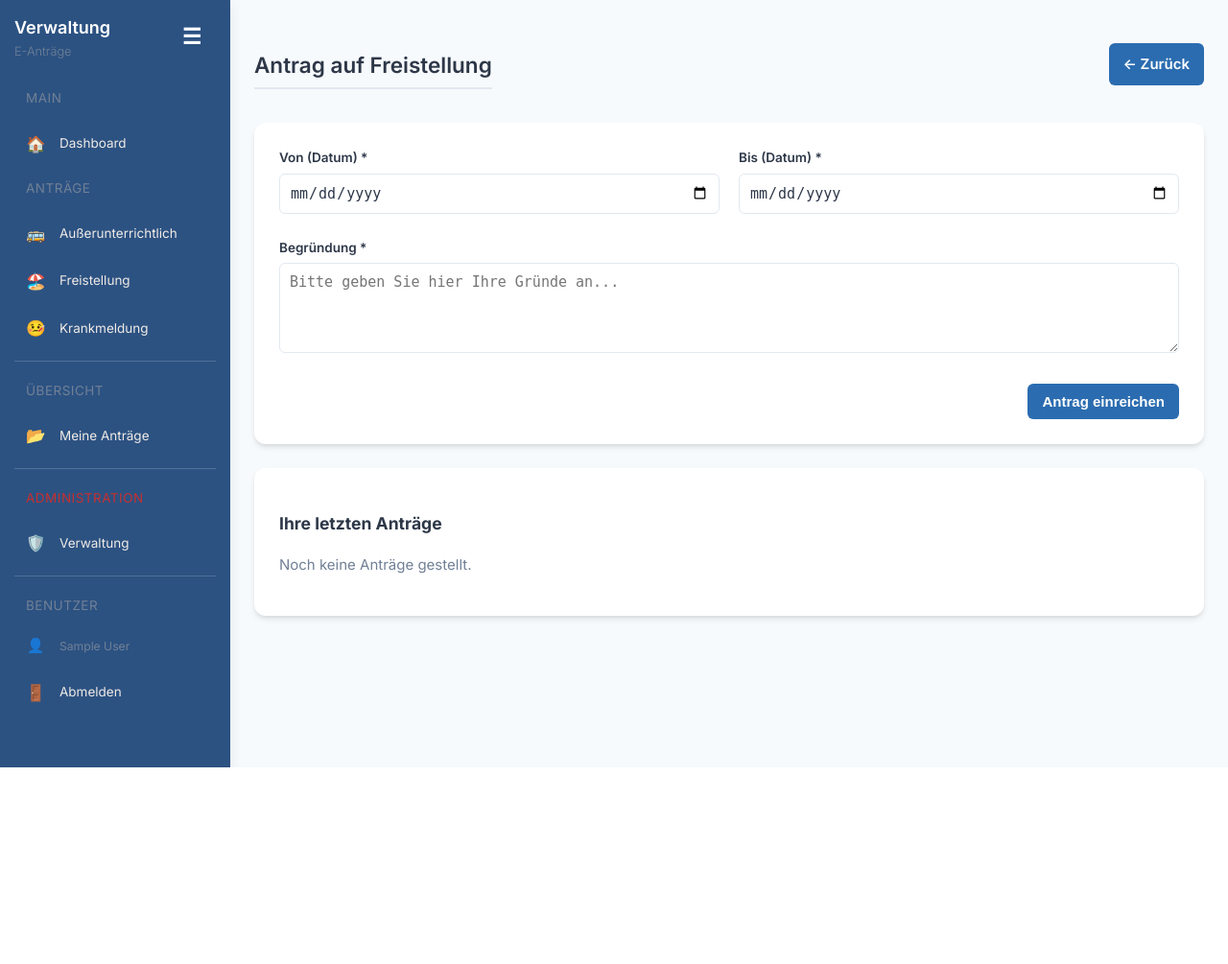
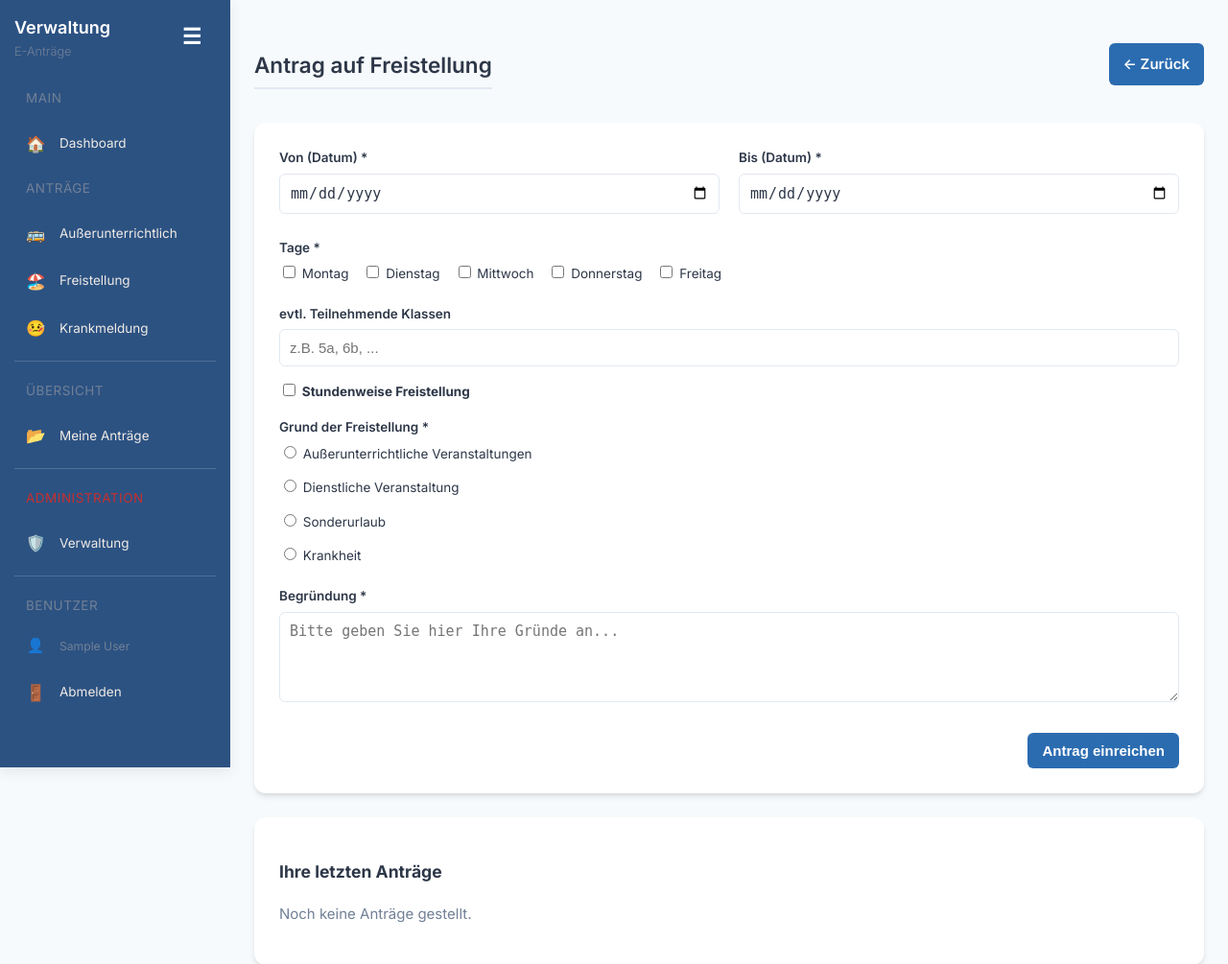
Before and after one commit to flackandreas/feedback_rstn, a PHP site: page /antrag_freistellung.php in a window 1280 px wide. Shown: the top 1005 px of the page at 96% size. Before the commit the page ends 800 px from the top, so only its background shows below. Run offline with PHP 8.4, Linux system fonts and the light colour scheme; the visitor is signed in with stand-in values (Sample User, id 1); data that the repository does not hold is empty; some libraries are stand-ins or nearby versions.

Commit message:
feat: Add detailed fields to exemption requests for days, classes, hourly options, and reason type, along with database schema updates and migration.

```diff
--- a/init.sql
+++ b/init.sql
@@ -33,6 +33,12 @@ CREATE TABLE IF NOT EXISTS exemption_requests (
     date_from DATE NOT NULL,
     date_to DATE NOT NULL,
     reason TEXT NOT NULL,
+    days_of_week VARCHAR(255) DEFAULT NULL,
+    classes VARCHAR(255) DEFAULT NULL,
+    hourly_exemption TINYINT(1) DEFAULT 0,
+    hour_from INT DEFAULT NULL,
+    hour_to INT DEFAULT NULL,
+    reason_type VARCHAR(100) DEFAULT NULL,
     status ENUM('pending', 'approved', 'rejected') DEFAULT 'pending',
     created_at TIMESTAMP DEFAULT CURRENT_TIMESTAMP,
     FOREIGN KEY (teacher_id) REFERENCES teachers(id) ON DELETE CASCADE
--- a/src/antrag_freistellung.php
+++ b/src/antrag_freistellung.php
@@ -22,13 +22,20 @@ if ($_SERVER["REQUEST_METHOD"] == "POST") {
         $date_to = $_POST['date_to'] ?? '';
         $reason = trim($_POST['reason'] ?? '');
 
-        if (empty($date_from) || empty($date_to) || empty($reason)) {
+        $days_of_week = isset($_POST['days_of_week']) && is_array($_POST['days_of_week']) ? implode(', ', $_POST['days_of_week']) : null;
+        $classes = trim($_POST['classes'] ?? '');
+        $hourly_exemption = isset($_POST['hourly_exemption']) ? 1 : 0;
+        $hour_from = !empty($_POST['hour_from']) ? (int)$_POST['hour_from'] : null;
+        $hour_to = !empty($_POST['hour_to']) ? (int)$_POST['hour_to'] : null;
+        $reason_type = $_POST['reason_type'] ?? null;
+
+        if (empty($date_from) || empty($date_to) || empty($reason) || empty($reason_type)) {
             $_SESSION['flash_error'] = "Bitte füllen Sie alle Pflichtfelder aus.";
         } else {
             try {
                 $conn = db_connect();
-                $stmt = $conn->prepare("INSERT INTO exemption_requests (teacher_id, date_from, date_to, reason) VALUES (?, ?, ?, ?)");
-                $stmt->execute([$user_id, $date_from, $date_to, $reason]);
+                $stmt = $conn->prepare("INSERT INTO exemption_requests (teacher_id, date_from, date_to, reason, days_of_week, classes, hourly_exemption, hour_from, hour_to, reason_type) VALUES (?, ?, ?, ?, ?, ?, ?, ?, ?, ?)");
+                $stmt->execute([$user_id, $date_from, $date_to, $reason, $days_of_week, $classes, $hourly_exemption, $hour_from, $hour_to, $reason_type]);
 
                 $_SESSION['flash_success'] = "Ihr Antrag wurde erfolgreich eingereicht.";
             } catch (PDOException $e) {
--- a/src/templates/form_freistellung.twig
+++ b/src/templates/form_freistellung.twig
@@ -19,6 +19,52 @@
             <div class="form-group">
                 <label for="date_to">Bis (Datum) *</label>
                 <input type="date" id="date_to" name="date_to" required>
+            </div>
+        </div>
+
+        <div class="form-group" style="margin-top: 15px;">
+            <label>Tage *</label>
+            <div style="display: flex; gap: 15px; flex-wrap: wrap; margin-top: 5px;">
+                <label style="font-weight: normal;"><input type="checkbox" name="days_of_week[]" value="Montag"> Montag</label>
+                <label style="font-weight: normal;"><input type="checkbox" name="days_of_week[]" value="Dienstag"> Dienstag</label>
+                <label style="font-weight: normal;"><input type="checkbox" name="days_of_week[]" value="Mittwoch"> Mittwoch</label>
+                <label style="font-weight: normal;"><input type="checkbox" name="days_of_week[]" value="Donnerstag"> Donnerstag</label>
+                <label style="font-weight: normal;"><input type="checkbox" name="days_of_week[]" value="Freitag"> Freitag</label>
+            </div>
+        </div>
+
+        <div class="form-group" style="margin-top: 15px;">
+            <label for="classes">evtl. Teilnehmende Klassen</label>
+            <input type="text" id="classes" name="classes" placeholder="z.B. 5a, 6b, ...">
+        </div>
+
+        <div class="form-group" style="margin-top: 15px;">
+            <label style="font-weight: normal;">
+                <input type="checkbox" id="hourly_exemption_check" name="hourly_exemption" value="1">
+                <strong>Stundenweise Freistellung</strong>
+            </label>
+
+            <div id="hourly_inputs" style="display: none; margin-top: 10px; padding: 10px; background: var(--bg-color); border-radius: 4px; border: 1px solid var(--border-color);">
+                <div class="form-grid-2">
+                    <div class="form-group">
+                        <label for="hour_from">Von Stunde</label>
+                        <input type="number" id="hour_from" name="hour_from" min="1" max="12">
+                    </div>
+                    <div class="form-group">
+                        <label for="hour_to">Bis Stunde</label>
+                        <input type="number" id="hour_to" name="hour_to" min="1" max="12">
+                    </div>
+                </div>
+            </div>
+        </div>
+
+        <div class="form-group" style="margin-top: 15px;">
+            <label>Grund der Freistellung *</label>
+            <div style="display: flex; flex-direction: column; gap: 8px; margin-top: 5px;">
+                <label style="font-weight: normal;"><input type="radio" name="reason_type" value="Außerunterrichtliche Veranstaltungen" required> Außerunterrichtliche Veranstaltungen</label>
+                <label style="font-weight: normal;"><input type="radio" name="reason_type" value="Dienstliche Veranstaltung" required> Dienstliche Veranstaltung</label>
+                <label style="font-weight: normal;"><input type="radio" name="reason_type" value="Sonderurlaub" required> Sonderurlaub</label>
+                <label style="font-weight: normal;"><input type="radio" name="reason_type" value="Krankheit" required> Krankheit</label>
             </div>
         </div>
 
@@ -63,4 +109,33 @@
         </table>
     {% endif %}
 </div>
+</div>
 {% endblock %}
+
+{% block extra_scripts %}
+<script>
+    document.addEventListener("DOMContentLoaded", function() {
+        const hourlyCheck = document.getElementById('hourly_exemption_check');
+        const hourlyInputs = document.getElementById('hourly_inputs');
+
+        if (hourlyCheck && hourlyInputs) {
+            // Function to toggle
+            const toggleInputs = () => {
+                hourlyInputs.style.display = hourlyCheck.checked ? 'block' : 'none';
+
+                // Toggle required attribute for better UX
+                const hourFrom = document.getElementById('hour_from');
+                const hourTo = document.getElementById('hour_to');
+                if (hourFrom) hourFrom.required = hourlyCheck.checked;
+                if (hourTo) hourTo.required = hourlyCheck.checked;
+            };
+
+            // Listen for changes
+            hourlyCheck.addEventListener('change', toggleInputs);
+
+            // Run once on load
+            toggleInputs();
+        }
+    });
+</script>
+{% endblock %}
```
Also changed, not shown: src/admin_dashboard.php (+12 -1 lines), src/alter_exemption.sql (added, +7 -0 lines), src/run_alter.php (added, +11 -0 lines).
